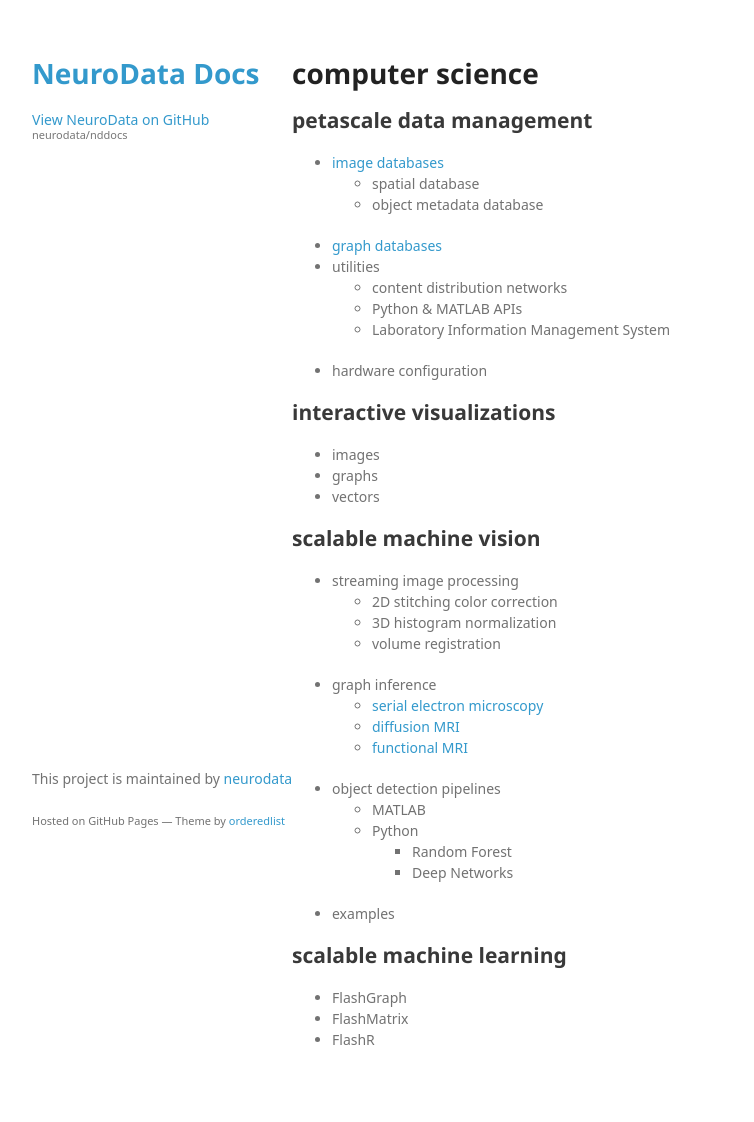
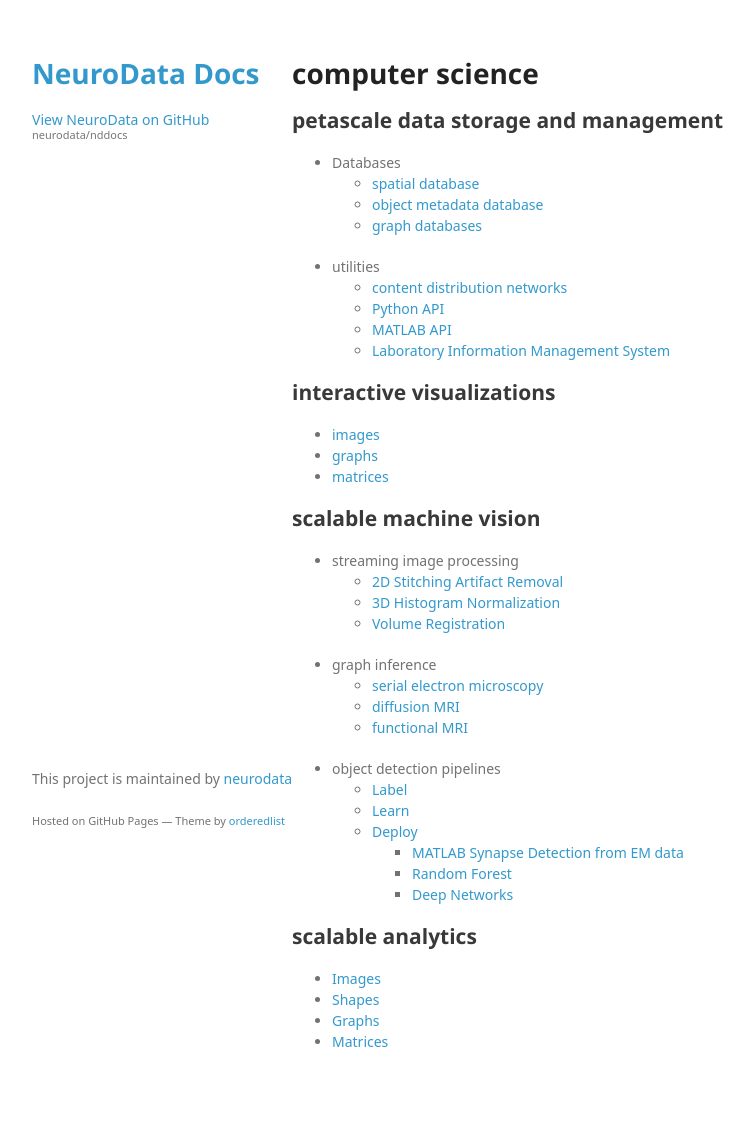
Before and after one commit to neurodata/nddocs-archive, a Jekyll site: the page built from cs.md, in a window 1280 px wide. Shown: the whole page, without its empty margins (178-932 px from the left). Built offline with Jekyll 4.4.1, drawn with Linux system fonts in a browser that asks for light colours; some web fonts are replaced.

Commit message:
added links to cs

```diff
--- a/cs.md
+++ b/cs.md
@@ -5,40 +5,45 @@
 
 # computer science
 
-## petascale data management
-- [image databases](https://github.com/neurodata/open-connectome)
-	- spatial database
-	- object metadata database
-- [graph databases](https://github.com/neurodata/ndgrutedb)
+## petascale data storage and management
+- Databases
+	- [spatial database](http://docs.neurodata.io/ndstore/)
+	- [object metadata database](http://docs.neurodata.io/nddocs/ndparse/ramon.html)
+	- [graph databases](https://github.com/neurodata/ndgrutedb)
 - utilities
-	- content distribution networks
-	- Python & MATLAB APIs
-	- Laboratory Information Management System
-- hardware configuration
+	- [content distribution networks](http://docs.neurodata.io/ndtilecache/api/tilecache_api.html)
+	- [Python API](http://docs.neurodata.io/nddocs/ndio/)
+	- [MATLAB API](http://docs.neurodata.io/CAJAL/)
+	- [Laboratory Information Management System](https://github.com/neurodata/ndlims)
 
 ## interactive visualizations
-- images
-- graphs
-- vectors
+
+- [images](http://ix.neurodata.io)
+- [graphs](http://gx.neurodata.io)
+- [matrices](http://vx.neurodata.io)
+
 
 ## scalable machine vision
 - streaming image processing
-	- 2D stitching color correction
-	- 3D histogram normalization
-	- volume registration
+	- [2D Stitching Artifact Removal](https://github.com/mkazhdan/DMG)
+	- [3D Histogram Normalization](http://www.cs.jhu.edu/~misha/Code/GradientDomainFusion/Version1.0/)
+	- [Volume Registration](https://github.com/neurodata/ndreg)
 - graph inference
 	- [serial electron microscopy](http://i2g.io)
 	- [diffusion MRI](http://m2g.io)
 	- [functional MRI](http://fcp-indi.github.io/)
 - object detection pipelines
-	- MATLAB
-	- Python
-		- Random Forest
-		- Deep Networks
-- examples
+	- [Label](http://docs.neurodata.io/nddocs/ndparse/mana.html)
+	- [Learn](http://docs.neurodata.io/nddocs/ndparse/maca.html)
+	- [Deploy](http://docs.neurodata.io/nddocs/ndparse/maxa.html)
+		- [MATLAB Synapse Detection from EM data](http://docs.neurodata.io/vesicle/)
+		- [Random Forest](http://docs.neurodata.io/nddocs/ndparse/mbcd.html)
+		- [Deep Networks](http://docs.neurodata.io/nddocs/ndparse/nddl.html)
 
 
-## scalable machine learning
-- FlashGraph
-- FlashMatrix
-- FlashR
+
+## scalable analytics
+- [Images](http://docs.neurodata.io/ndstore/api/stats_api.html)
+- [Shapes](https://github.com/mkazhdan/ShapeSPH)
+- [Graphs](http://flashx.io/)
+- [Matrices](http://flashx.io/)
```
